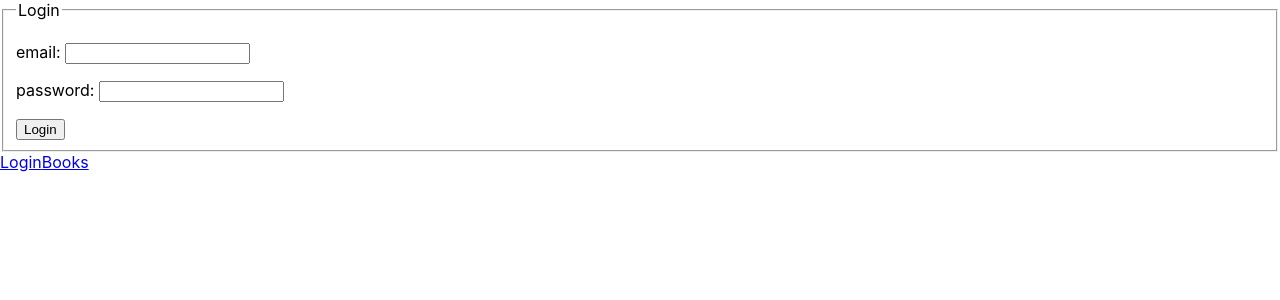
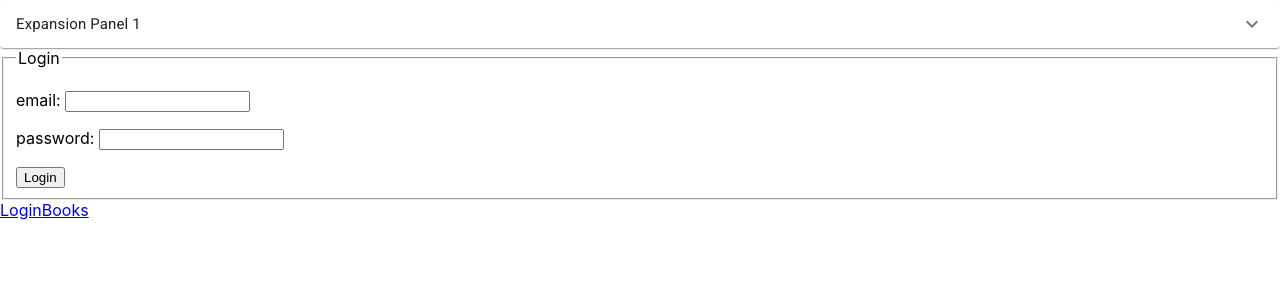
Before and after one commit to Kostas1209/book-store-react, a React (Create React App) app: page /login in a window 1280 px wide. Shown: the top 300 px of the page. Built offline with nearby package versions, Linux system fonts and the light colour scheme.

Commit message:
Begin do UserBasket

```diff
--- a/package.json
+++ b/package.json
@@ -3,6 +3,8 @@
   "version": "0.1.0",
   "private": true,
   "dependencies": {
+    "@material-ui/core": "^4.9.1",
+    "@material-ui/icons": "^4.9.1",
     "@testing-library/jest-dom": "^4.2.4",
     "@testing-library/react": "^9.4.0",
     "@testing-library/user-event": "^7.2.1",
--- a/public/index.html
+++ b/public/index.html
@@ -9,6 +9,8 @@
       name="description"
       content="Web site created using create-react-app"
     />
+    <link rel="stylesheet" href="https://fonts.googleapis.com/css?family=Roboto:300,400,500,700&display=swap" />
+    <link rel="stylesheet" href="https://fonts.googleapis.com/icon?family=Material+Icons" />
     <link rel="apple-touch-icon" href="%PUBLIC_URL%/logo192.png" />
     <!--
       manifest.json provides metadata used when your web app is installed on a
--- a/src/App.tsx
+++ b/src/App.tsx
@@ -4,6 +4,7 @@ import BookCatalogContainer from './containers/BookCatalogContainer';
 import { Route, BrowserRouter as Router, Switch } from "react-router-dom";
 import { LoginComponent } from './components/Login';
 import { RegistrationComponent } from './components/Registration';
+import UserBasketComponent from './components/UserBasket';
 
 export class App extends React.Component {
 
@@ -11,6 +12,7 @@ export class App extends React.Component {
   {
      return(
        <Router>
+            <UserBasketComponent />
             <Switch>
                 <Route exact path="/" component={BookCatalogContainer} />
                 <Route exact path="/login" component={LoginComponent} />
--- a/src/components/BooksCatalog.tsx
+++ b/src/components/BooksCatalog.tsx
@@ -11,7 +11,11 @@ export interface BookComponentProps{
     reserve: (book: Book,amount: number ) => void
 }
 
-export class BookCatalogComponent extends React.Component<BookComponentProps, {}> {
+export interface BookComponentState{
+    books: Book[]
+}
+
+export class BookCatalogComponent extends React.Component<BookComponentProps, BookComponentState> {
 
     state: BookCatalogState = {
         books: []
--- /dev/null
+++ b/src/components/UserBasket.tsx
@@ -0,0 +1,53 @@
+import * as React from "react";
+import ExpansionPanel from '@material-ui/core/ExpansionPanel';
+import ExpansionPanelSummary from '@material-ui/core/ExpansionPanelSummary';
+import ExpansionPanelDetails from '@material-ui/core/ExpansionPanelDetails';
+import Typography from '@material-ui/core/Typography';
+import ExpandMoreIcon from '@material-ui/icons/ExpandMore';
+import { makeStyles, Theme, createStyles } from "@material-ui/core";
+import { UserBasketItem } from "../types/BookCatalogState";
+import { useContext } from "react";
+import { reservedBooks } from "../redux/BookCatalog/reducer";
+import rootReducer from "../redux/rootReducer";
+
+const useStyles = makeStyles((theme: Theme) =>
+  createStyles({
+    root: {
+      width: '100%',
+    },
+    heading: {
+      fontSize: theme.typography.pxToRem(15),
+      fontWeight: theme.typography.fontWeightRegular,
+    },
+  }),
+);
+
+interface UserBasketProps{
+    reservedBooks: UserBasketItem []
+}
+
+//const UserBooks = useContext<UserBasketProps>(rootReducer.);
+export default function UserBasketComponent()
+{
+    const classes = useStyles();
+
+    return(
+            <div>
+                <ExpansionPanel>
+                    <ExpansionPanelSummary
+                        expandIcon={<ExpandMoreIcon />}
+                        aria-controls="panel1a-content"
+                        id="panel1a-header"
+                    >
+                        <Typography className={classes.heading}>Expansion Panel 1</Typography>
+                    </ExpansionPanelSummary>
+                    <ExpansionPanelDetails>
+                        <Typography>
+                            Lorem ipsum dolor sit amet, consectetur adipiscing elit. Suspendisse malesuada lacus ex,
+                            sit amet blandit leo lobortis eget.
+                        </Typography>
+                    </ExpansionPanelDetails>
+                </ExpansionPanel>
+            </div>
+    )
+}
```
Also changed, not shown: 1 other file (tests, documents, lock files or other folders).
